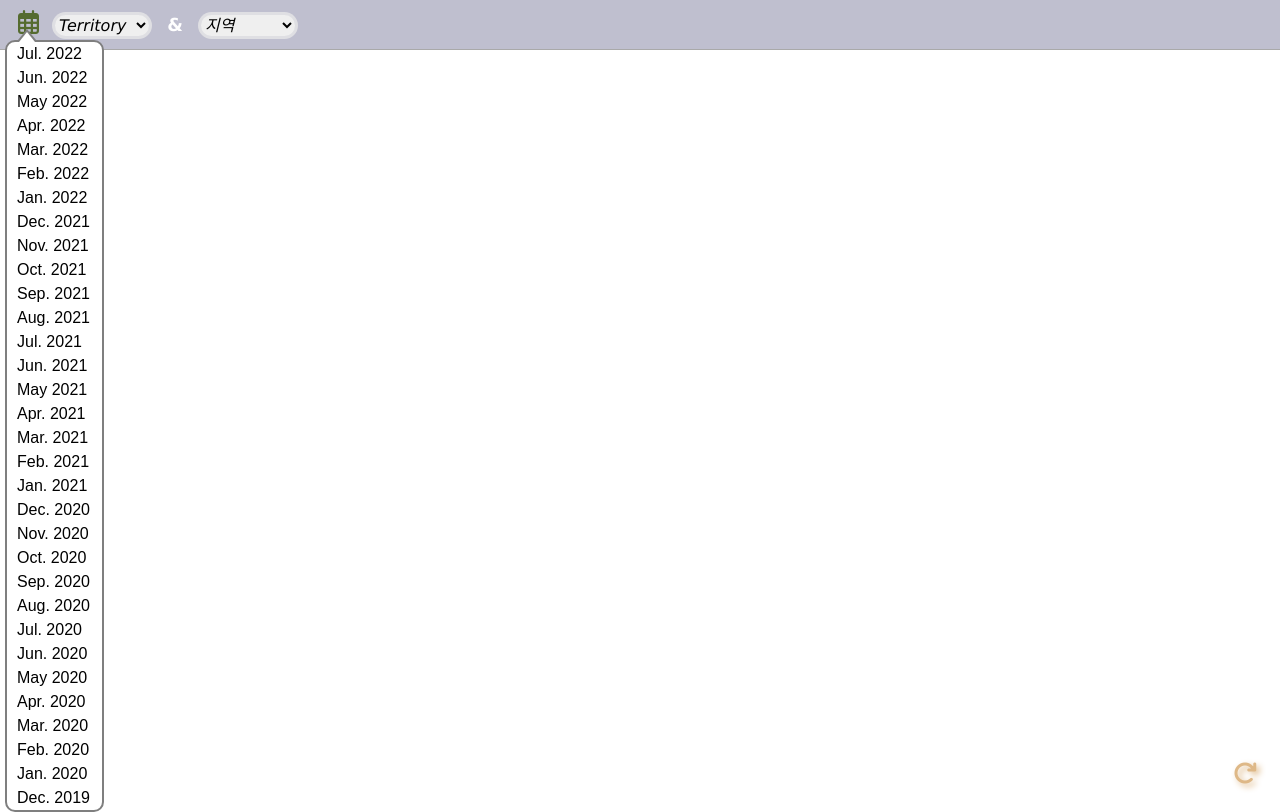
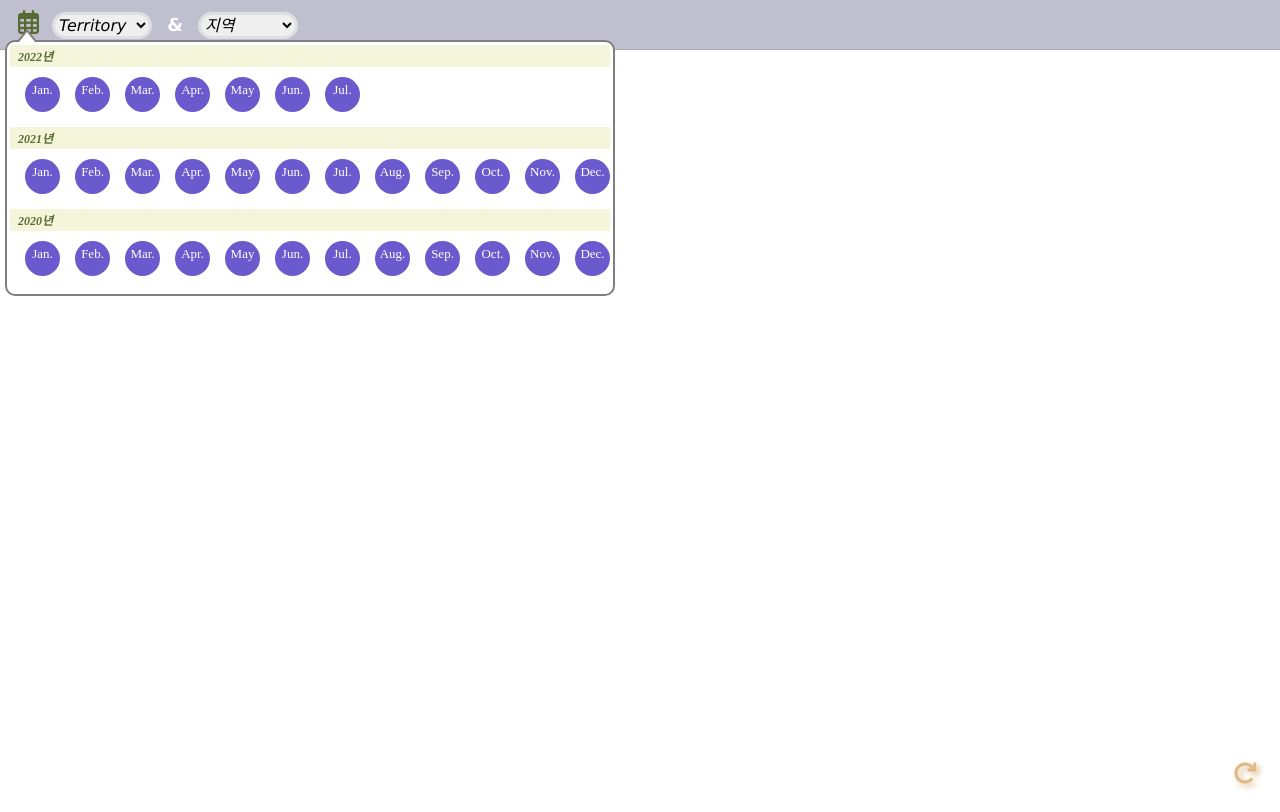
Before and after one commit to iQrU/salesData, a plain HTML site: page index.html in a window 1280 px wide. Both pictures are taken after a click on the icon 28 px from the left and 22 px from the top of the page. Drawn offline with Linux system fonts and the light colour scheme; no server answers.

Commit message:
Add files via upload

```diff
--- a/main.js
+++ b/main.js
@@ -49,37 +49,46 @@ xlr.onreadystatechange = function() {
 };
 xlr.send();
 
-let calendar = document.querySelector('.fa-calendar-alt');
-let menuBox = document.createElement("div");
+const calendar = document.querySelector('.fa-calendar-alt');
+const menuBox = document.createElement("div");
 menuBox.setAttribute("class", "bubble");
 document.body.appendChild(menuBox);
-let thisMonth = new Date().getMonth();
-let thisYear = new Date().getFullYear();
-let monthArray = ["Jan.", "Feb.", "Mar.", "Apr.", "May", "Jun.", "Jul.", "Aug.", "Sep.", "Oct.", "Nov.", "Dec."];
-for (let i = 0; i < (thisYear - 2020) * 12 + thisMonth + 2; i++) {
-  let menu = document.createElement("p");
-  let count = Math.floor((thisMonth - i) / 12);
-  let year = thisYear + count;
-  let month = (thisMonth + (thisYear - 2019) * 12 - i) % 12;
-  menu.style.padding = "3px 10px";
-  menu.innerHTML = monthArray[month] + " " + year;
-  menuBox.appendChild(menu);
-  menu.onmouseover = function() {
-    menu.style.color = "blue", menu.style.fontStyle = "italic";
-  }
-  menu.onmouseout = function() {
-    menu.style.color = "black", menu.style.fontStyle = "normal";
-  }
+const menuWrap = document.createElement("div");
+menuWrap.setAttribute("class", "wrap");
+menuBox.appendChild(menuWrap);
+
+const thisMonth = new Date().getMonth();
+const thisYear = new Date().getFullYear();
+const monthArray = ["Jan.", "Feb.", "Mar.", "Apr.", "May", "Jun.", "Jul.", "Aug.", "Sep.", "Oct.", "Nov.", "Dec."];
+for (let i = 0; i < thisYear - 2019; i++) {
+  const yearTag = document.createElement("p");
+  const year = thisYear - i;
+  yearTag.setAttribute("class", "belt");
+  yearTag.innerHTML = year + "년";
+  menuWrap.appendChild(yearTag);
+  const monthTag = document.createElement("div");
+  monthTag.style.display = "flex";
+  menuWrap.appendChild(monthTag);
+  const count = i == 0 ? thisMonth + 1 : 12;
+  for (let j = 0; j < count; j++) {
+    const month = monthArray[j];
+    const monthBall = document.createElement("div");
+    monthBall.setAttribute("class", "ball");
+    monthBall.innerHTML = `<text id=${year + month}>${month}</text>`;
+    monthTag.appendChild(monthBall);
+
+    const menu = document.getElementById(year + month);
     menu.onclick = function() {
       div.innerHTML = "", foot.style.display = "none";
       let ring = document.createElement("div");
       ring.setAttribute("class", "ring");
       div.appendChild(ring);
-    monthData = "/data/CKD Prevenar Sales data(" + year + "." + (month > 8 ? (month + 1) : "0" + (month + 1)) + ").xls"
+      monthData = "/data/CKD Prevenar Sales data(" + year + "." + (j > 8 ? (j + 1) : "0" + (j + 1)) + ").xls"
       xlr.open("GET", monthData);
       xlr.overrideMimeType("text/xml");
       xlr.send();
       menuBox.style.display = "none";
+    }
   }
 }
 menuBox.style.display = "none";
@@ -151,7 +160,7 @@ function makeCover() {
       }
     } else {
       const area = dataDealer.terrOrg[terr];
-      const color = ["red", "orange", "yellowgreen", "green", "skyblue", "blue", "purple"];
+      const color = ["red", "orange", "yellowgreen", "green", "skyblue", "blue", "purple", "violet", "pink", "gray", "brown"];
 
       for (let i = 0; i < area.length; i++) {
         let areaSales = coverData[terr][area[i]];
@@ -308,12 +317,12 @@ function bakeDonut(dataDough, legendSet, trayWidth, trayHeight, parentDiv, palet
   parentDiv.appendChild(donutTray);
 
   const banner = document.createElementNS("http://www.w3.org/2000/svg", "text");
-  banner.setAttribute("x", donutTray.width.baseVal.value / 9);
+  banner.setAttribute("x", donutTray.width.baseVal.value / 20);
   banner.setAttribute("y", donutTray.height.baseVal.value / 7);
   banner.innerHTML = title;
   donutTray.appendChild(banner);
 
-  const center = { x: donutTray.width.baseVal.value * 19 / 50, y: donutTray.height.baseVal.value * 3 / 5};
+  const center = { x: donutTray.width.baseVal.value * 17 / 50, y: donutTray.height.baseVal.value * 3 / 5 };
   const radius = donutTray.height.baseVal.value / 3.3;
   let startX = center.x, startY = center.y - radius, endX, endY, portion = 0;
 
@@ -331,6 +340,8 @@ function bakeDonut(dataDough, legendSet, trayWidth, trayHeight, parentDiv, palet
     wholeSum += dataDough[item] ? dataDough[item] : 0;
   }
 
+  const unitNum = legendSet.length > 7 ? (legendSet.length > 14 ? Math.ceil(legendSet.length / 2) : 7) : legendSet.length;
+  let positionX, positionY;
   for (let i = 0; i < legendSet.length; i++) {
     let item = legendSet[i], itemValue = dataDough[item] ? dataDough[item] : 0;
     let share = itemValue / wholeSum;
@@ -340,7 +351,7 @@ function bakeDonut(dataDough, legendSet, trayWidth, trayHeight, parentDiv, palet
     portion += 2 * Math.PI * share;
     endX = center.x + radius * Math.sin(portion), endY = center.y - radius * Math.cos(portion);
 
-    path.setAttribute("fill", Array.isArray(palette) ? palette[i] : palette[item]);
+    path.setAttribute("fill", Array.isArray(palette) ? palette[i % palette.length] : palette[item]);
     path.setAttribute("stroke", "white");
     path.setAttribute("d", `M ${center.x} ${center.y} L ${startX} ${startY} A ${radius} ${radius} 0 ${largeArcFlag} 1 ${endX} ${endY} Z`);
     startX = endX, startY = endY;
@@ -354,12 +365,15 @@ function bakeDonut(dataDough, legendSet, trayWidth, trayHeight, parentDiv, palet
       donutTray.appendChild(percent);
     }
 
+    positionX = donutTray.width.baseVal.value * 3 / (legendSet.length > 7 ? 4.6 : 4.2) + 78 * Math.floor(i / unitNum);
+    positionY = donutTray.height.baseVal.value * 3 / 5 + 12 - 23 * (unitNum / 2 - i % unitNum);
+
     donutTray.innerHTML +=
-      `<circle cx=${donutTray.width.baseVal.value * 3 / 4} cy=${donutTray.height.baseVal.value * 3 / 5 + 12 - 23 * (legendSet.length / 2 - i)} r="4" fill=${Array.isArray(palette) ? palette[i] : palette[item]}></circle>`;
+      `<circle cx=${positionX} cy=${positionY} r="4" fill=${Array.isArray(palette) ? palette[i % palette.length] : palette[item]}></circle>`;
     if (legendSet[i].length == 1) {
-      donutTray.innerHTML += `<text x=${donutTray.width.baseVal.value * 3 / 4 + 10} y=${donutTray.height.baseVal.value * 3 / 5 + 16 - 23 * (legendSet.length / 2 - i)} font-size="10px" font-style="italic">${legendSet[i]} (${itemValue} / ${wholeSum})</text>`;
+      donutTray.innerHTML += `<text x=${positionX + 10} y=${positionY + 4} font-size="10px" font-style="italic">${legendSet[i]} (${itemValue} / ${wholeSum})</text>`;
     } else {
-      donutTray.innerHTML += `<text x=${donutTray.width.baseVal.value * 3 / 4 + 10} y=${donutTray.height.baseVal.value * 3 / 5 + 16 - 23 * (legendSet.length / 2 - i)} font-size="10px" font-style="italic">${legendSet[i].indexOf("/") != -1 ? legendSet[i].substr(3) : legendSet[i]}</text>`;
+      donutTray.innerHTML += `<text x=${positionX + 10} y=${positionY + 4} font-size="10px" font-style="italic">${legendSet[i].indexOf("/") != -1 ? legendSet[i].substr(3) : legendSet[i]}</text>`;
     }
   }
 
@@ -535,7 +549,7 @@ const addrDealer = {
   },
   confirmDong: function(address) {
     let area = this.getArea(address);
-    let dongName = address.match(/[가-힣]{2}[동리읍]/);
+    let dongName = address.match(/[가"-힣]{2}[동리읍]/);
     if (this[area].indexOf(this.dong[dongName]) != -1) {
       return this.dong[dongName];
     };
@@ -546,9 +560,22 @@ const addrDealer = {
 const dataDealer = {
 
   terrOrg: {
-    1303: ["인천/남동구", "인천/미추홀구", "인천/연수구", "인천/동구", "서울/구로구", "경기/시흥시", "경기/안산시 상록구"],
+    //1301: ["경기/김포시", "경기/파주시", "경기/고양시 일산서구", "경기/고양시 일산동구"],
+    //1302: ["경기/부천시", "경기/고양시 덕양구", "인천/부평구", "인천/계양구", "인천/서구", "인천/중구", "인천/강화군"],
+    //1303: ["인천/남동구", "인천/미추홀구", "인천/연수구", "인천/동구", "서울/구로구", "경기/시흥시", "경기/안산시 상록구"],
+    //1304: ["서울/마포구", "서울/영등포구", "서울/은평구", "서울/동작구", "서울/양천구"],
+    //1305: ["서울/강북구", "서울/서대문구", "서울/성북구", "서울/용산구", "서울/종로구", "서울/중구", "서울/도봉구"],
+    //1306: ["서울/관악구", "서울/금천구", "서울/강서구", "경기/광명시", "경기/안양시 동안구", "경기/안양시 만안구"],
+    //1307: ["경기/안산시 단원구", "경기/안성시", "경기/평택시", "경기/화성시", "경기/오산시"],
+    2301: ["서울/노원구", "경기/의정부시", "경기/남양주시", "경기/양주시", "경기/동두천시", "경기/연천군"],
     2302: ["서울/광진구", "서울/동대문구", "서울/성동구", "서울/중랑구", "경기/구리시", "경기/포천시", "경기/가평군"],
+    2303: ["서울/강동구", "서울/송파구", "경기/하남시", "경기/광주시"],
+    2304: ["서울/강남구", "서울/서초구", "경기/과천시", "경기/군포시", "경기/의왕시"],
+    2305: ["경기/수원시 권선구", "경기/수원시 영통구", "경기/수원시 장안구", "경기/수원시 팔달구", "경기/용인시 기흥구", "경기/용인시 처인구", "경기/이천시", "경기/여주시", "경기/양평군"],
     2306: ["경기/성남시 분당구", "경기/성남시 수정구", "경기/성남시 중원구", "경기/용인시 수지구"],
+    2307: ["강원/강릉시", "강원/고성군", "강원/동해시", "강원/삼척시", "강원/속초시", "강원/양구군", "강원/양양군", "강원/영월군", "강원/원주시", "강원/인제군", "강원/정선군", "강원/철원군", "강원/춘천시", "강원/태백시", "강원/평창군", "강원/홍천군", "강원/화천군", "강원/횡성군"],
+    //3303: ["세종/세종시", "대전/대덕구", "충북/청주시 상당구", "충북/청주시 서원구", "충북/청주시 청원구", "충북/청주시 흥덕구", "충북/충주시", "충북/제천시", "충북/괴산군", "충북/단양군", "충북/음성군", "충북/증평군", "충북/진천군"],
+    //4307: ["부산/북구", "부산/동구", "경남/양산시", "경남/김해시"],
     others: [],
     GH: ["(학)가톨릭대학교서울성모병원", "(학)카톨릭대학교여의도성모병원", "인천성모병원 (학)가톨릭대학교", "(학)가톨릭학원의정부성모병원", "(학)가톨릭대학교부천성모병원", "성빈센트병원(학)가톨릭학원가톨릭대학교", "카톨릭대학교은평성모병원"],
     NIP: [],
@@ -556,7 +583,7 @@ const dataDealer = {
   },
 
   clan: {
-    local: ["1303", "2302", "2306", "others"],
+    local: ["2301", "2302", "2303", "2304", "2305", "2306", "2307", "others"],
     GH: ["GH"],
     NIP: ["NIP"],
     도매: ["도매"]
--- a/style.css
+++ b/style.css
@@ -1,6 +1,5 @@
 body {
   margin: 0;
-  font-family: sans-serif;
 }
 select {
   font-family: Verdana, Geneva, Tahoma, sans-serif;
@@ -33,6 +32,10 @@ p {
   margin: 0px;
   padding: 4px 20px;
 }
+svg {
+  margin: 0 10px;
+}
+
 #header {
   background-color: #34346850;
   font-family: Verdana, Geneva, Tahoma, sans-serif;
@@ -82,11 +85,17 @@ p {
   color: brown;
 }
 
+.board {
+  position: absolute;
+  top: 50px;
+  background: white;
+  opacity: 0.85;
+}
+
 .bubble {
   position: absolute;
   top: 40px;
   left: 5px;
-  width: 95px;
   background: #FFFFFF;
   -webkit-border-radius: 10px;
   -moz-border-radius: 10px;
@@ -116,6 +125,27 @@ p {
   z-index: 0;
   top: -13px;
   left: 11px;
+}
+
+.wrap {
+  padding: 3px;
+  border-radius: 10px;
+  overflow: hidden;
+}
+.ball {
+  display: flex;
+  justify-content: center;
+  width: 25px;
+  height: 25px;
+  margin: 10px 0 15px 15px;
+  padding: 5px;
+  border-radius: 50%;
+  font-size: 13px;
+  color: white;
+  background-color: slateblue;
+}
+.ball:hover {
+  background-color: #343468;
 }
 
 .unit {
```
Lines whose indentation alone changed are shown as unchanged.
